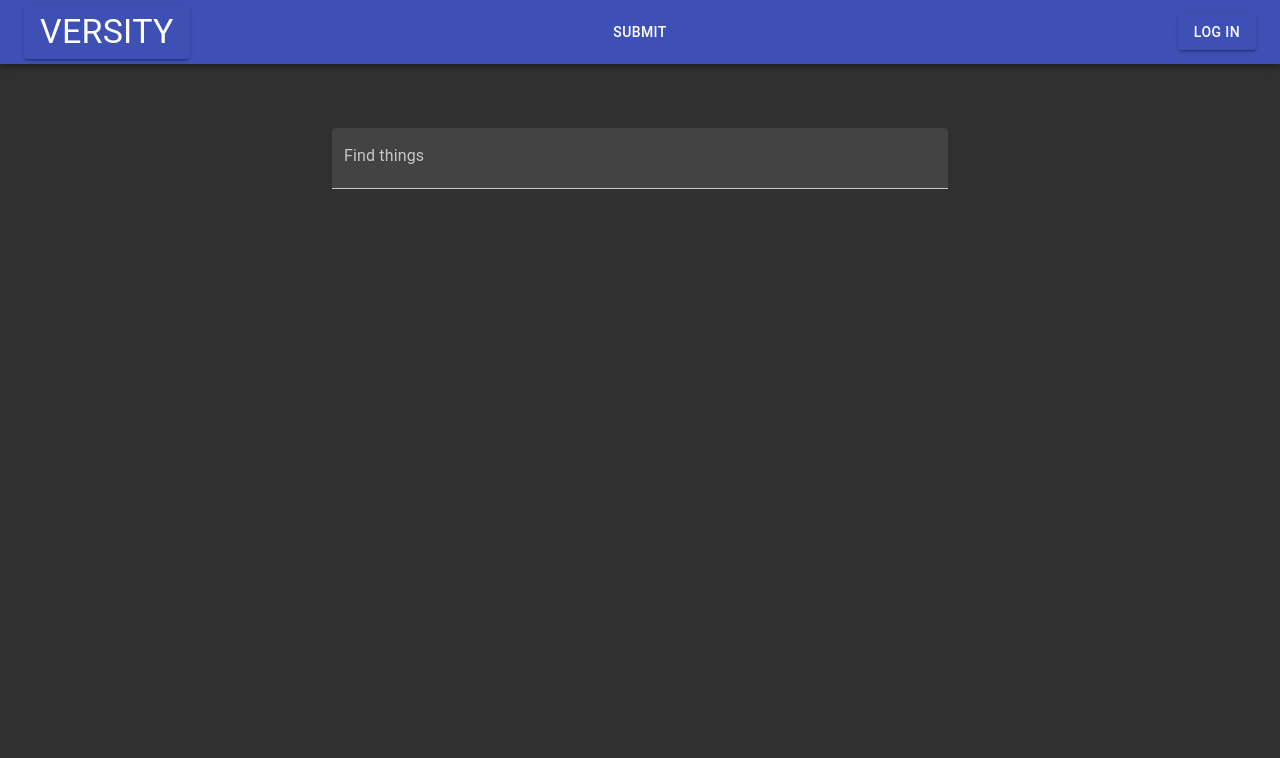
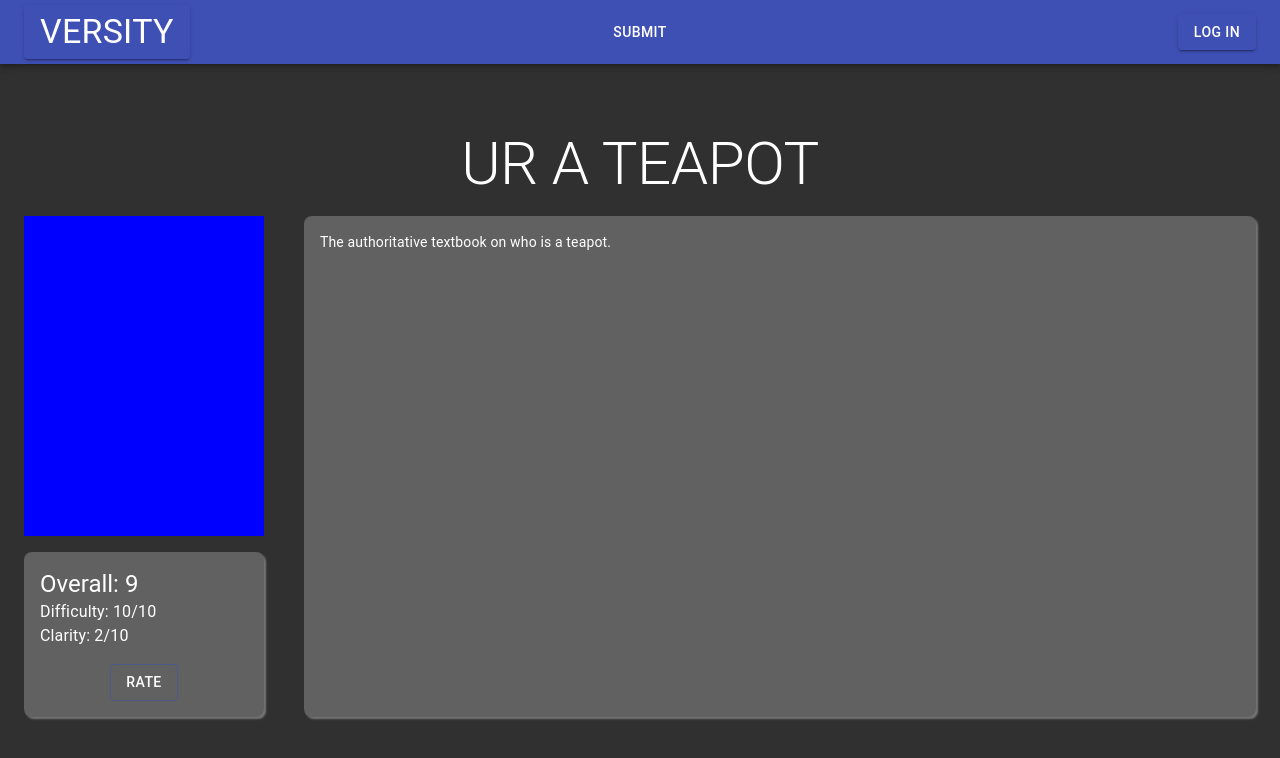
Before and after one commit to jason-yang31415/versity-tmp, a React (Create React App) app: page /things/thingone in a window 1280 px wide. Shown: the top 758 px of the page. Built offline with nearby package versions, Linux system fonts and the light colour scheme.

Commit message:
thing info page

```diff
--- a/src/App.js
+++ b/src/App.js
@@ -14,6 +14,7 @@ import grey from "@material-ui/core/colors/grey";
 import Navbar from "./components/Navbar";
 import Login from "./components/Login";
 import Home from "./components/Home";
+import ThingInfo from "./components/ThingInfo";
 
 const theme = createMuiTheme({
     palette: {
@@ -42,6 +43,7 @@ function App() {
                     <Navbar />
 
                     <Switch>
+                        <Route path="/things/:thingId" component={ThingInfo} />
                         <Route path="/login">
                             <Login></Login>
                         </Route>
--- /dev/null
+++ b/src/components/ThingInfo.js
@@ -0,0 +1,200 @@
+import React from "react";
+import { connect } from "react-redux";
+
+import Avatar from "@material-ui/core/Avatar";
+import Button from "@material-ui/core/Button";
+import TextField from "@material-ui/core/TextField";
+import FormControlLabel from "@material-ui/core/FormControlLabel";
+import Checkbox from "@material-ui/core/Checkbox";
+import Link from "@material-ui/core/Link";
+import Grid from "@material-ui/core/Grid";
+import Box from "@material-ui/core/Box";
+import LockOutlinedIcon from "@material-ui/icons/LockOutlined";
+import Typography from "@material-ui/core/Typography";
+import { withStyles } from "@material-ui/core/styles";
+import Container from "@material-ui/core/Container";
+import Dialog from "@material-ui/core/Dialog";
+import DialogActions from "@material-ui/core/DialogActions";
+import DialogContent from "@material-ui/core/DialogContent";
+import DialogContentText from "@material-ui/core/DialogContentText";
+import DialogTitle from "@material-ui/core/DialogTitle";
+import Slider from "@material-ui/core/Slider";
+
+import ThingList from "./ThingList";
+
+import { search } from "../thunks";
+
+const useStyles = (theme) => ({
+    paper: {
+        marginTop: theme.spacing(8),
+        display: "flex",
+        flexDirection: "column",
+        alignItems: "center",
+    },
+    info: {
+        marginTop: theme.spacing(2),
+        display: "flex",
+        flexDirection: "row",
+        width: "100%",
+    },
+    left: {
+        width: theme.spacing(30),
+        marginRight: theme.spacing(5),
+        flex: "0 0 auto",
+    },
+    thumb: {
+        height: theme.spacing(40),
+        backgroundColor: "blue",
+    },
+    ratings: {
+        marginTop: theme.spacing(2),
+        padding: theme.spacing(2),
+        backgroundColor: "#606160",
+        borderRadius: theme.spacing(1),
+        boxShadow: "2px 2px 2px #777",
+        display: "flex",
+        flexDirection: "column",
+    },
+    rateButton: {
+        marginTop: theme.spacing(2),
+        alignSelf: "center",
+    },
+    right: {
+        flex: "1 1 auto",
+        backgroundColor: "#606160",
+        borderRadius: theme.spacing(1),
+        boxShadow: "2px 2px 2px #777",
+        padding: theme.spacing(2),
+    },
+});
+
+class ThingInfo extends React.Component {
+    constructor(props) {
+        super(props);
+        const {
+            match: { params },
+        } = this.props;
+
+        this.state = {
+            thing: {
+                rating: 9,
+                ratings: {
+                    difficulty: 10,
+                    clarity: 2,
+                },
+                title: "UR A TEAPOT",
+                description: "The authoritative textbook on who is a teapot.",
+                id: "thingone",
+            },
+            rateOpen: false,
+        };
+    }
+
+    render() {
+        if (!this.state.thing) return <></>;
+
+        const { classes } = this.props;
+        const thing = this.state.thing;
+
+        const handleRateOpen = () => {
+            this.setState({
+                rateOpen: true,
+            });
+        };
+        const handleRateClose = () => {
+            this.setState({
+                rateOpen: false,
+            });
+        };
+
+        return (
+            <Container component="main">
+                <div className={classes.paper}>
+                    <Typography variant="h2">{thing.title}</Typography>
+                    <div className={classes.info}>
+                        <div className={classes.left}>
+                            <div className={classes.thumb}></div>
+                            <div className={classes.ratings}>
+                                <Typography variant="h5">
+                                    Overall: {thing.rating}
+                                </Typography>
+                                <Typography>
+                                    Difficulty: {thing.ratings.difficulty}/10
+                                </Typography>
+                                <Typography>
+                                    Clarity: {thing.ratings.clarity}/10
+                                </Typography>
+                                <Button
+                                    className={classes.rateButton}
+                                    color="primary"
+                                    variant="outlined"
+                                    onClick={handleRateOpen}
+                                >
+                                    RATE
+                                </Button>
+                            </div>
+                        </div>
+
+                        <div className={classes.right}>{thing.description}</div>
+                    </div>
+                </div>
+                <Dialog open={this.state.rateOpen} onClose={handleRateClose}>
+                    <DialogTitle>Add your rating</DialogTitle>
+                    <DialogContent>
+                        <DialogContentText>Overall:</DialogContentText>
+                        <Slider
+                            defaultValue={0}
+                            step={1}
+                            min={0}
+                            max={10}
+                            marks
+                            valueLabelDisplay="auto"
+                        />
+                        <DialogContentText>Difficulty:</DialogContentText>
+                        <Slider
+                            defaultValue={0}
+                            step={1}
+                            min={0}
+                            max={10}
+                            marks
+                            valueLabelDisplay="auto"
+                        />
+                        <DialogContentText>Clarity:</DialogContentText>
+                        <Slider
+                            defaultValue={0}
+                            step={1}
+                            min={0}
+                            max={10}
+                            marks
+                            valueLabelDisplay="auto"
+                        />
+                    </DialogContent>
+                    <DialogActions>
+                        <Button onClick={handleRateClose} color="primary">
+                            Cancel
+                        </Button>
+                        <Button onClick={handleRateClose} color="primary">
+                            OK
+                        </Button>
+                    </DialogActions>
+                </Dialog>
+            </Container>
+        );
+    }
+}
+
+const mapStateToProps = (state) => {
+    return {
+        things: state.home.things,
+    };
+};
+
+const mapDispatchToProps = (dispatch) => {
+    return {
+        search: () => {
+            dispatch(search());
+        },
+    };
+};
+
+export default connect(null, null)(withStyles(useStyles)(ThingInfo));
```
